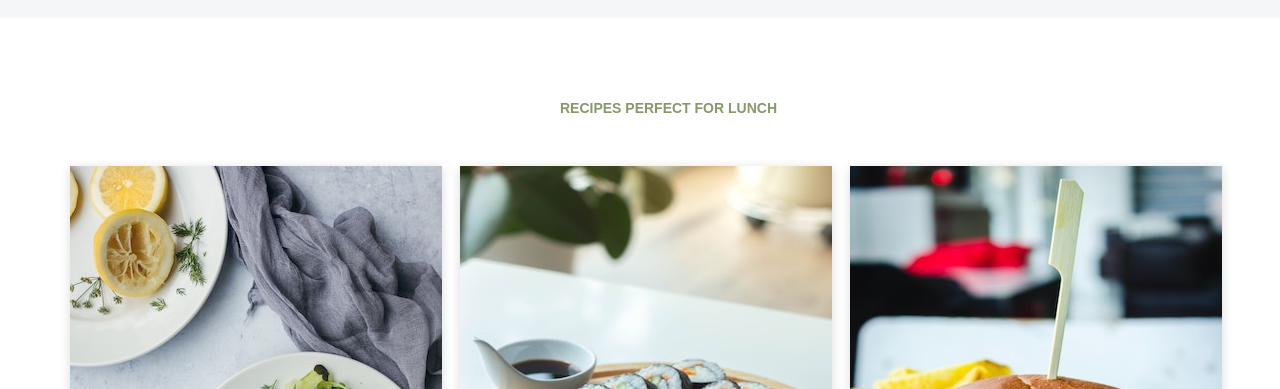
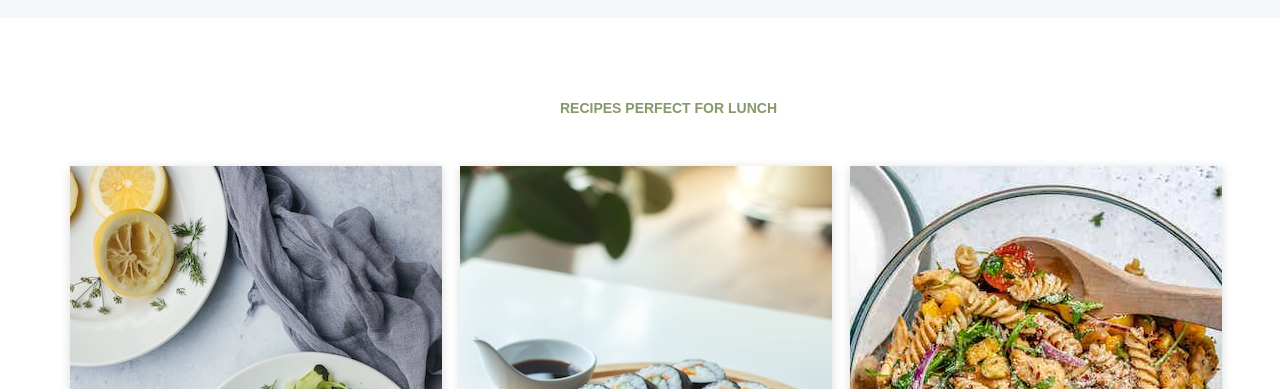
Before and after one commit to s364198/recipies, a plain HTML site: page lunch.html in a window 1280 px wide. Shown: the part 141-530 px from the top of the page. Drawn offline with nearby package versions, Linux system fonts and the light colour scheme.

Commit message:
img change

```diff
--- a/lunch.html
+++ b/lunch.html
@@ -47,7 +47,7 @@
       </div>
       <div class="col-md-6 col-lg-4 item">
         <a class="lightbox" href="pasta.html">
-          <img class="img-fluid image scale-on-hover" src="burger.jpg">
+          <img class="img-fluid image scale-on-hover" src="chickenpasta.jpeg">
         </a>
       </div>
   </div>
```
Also changed, not shown: chickenpasta.jpeg (added), 1 other file.
